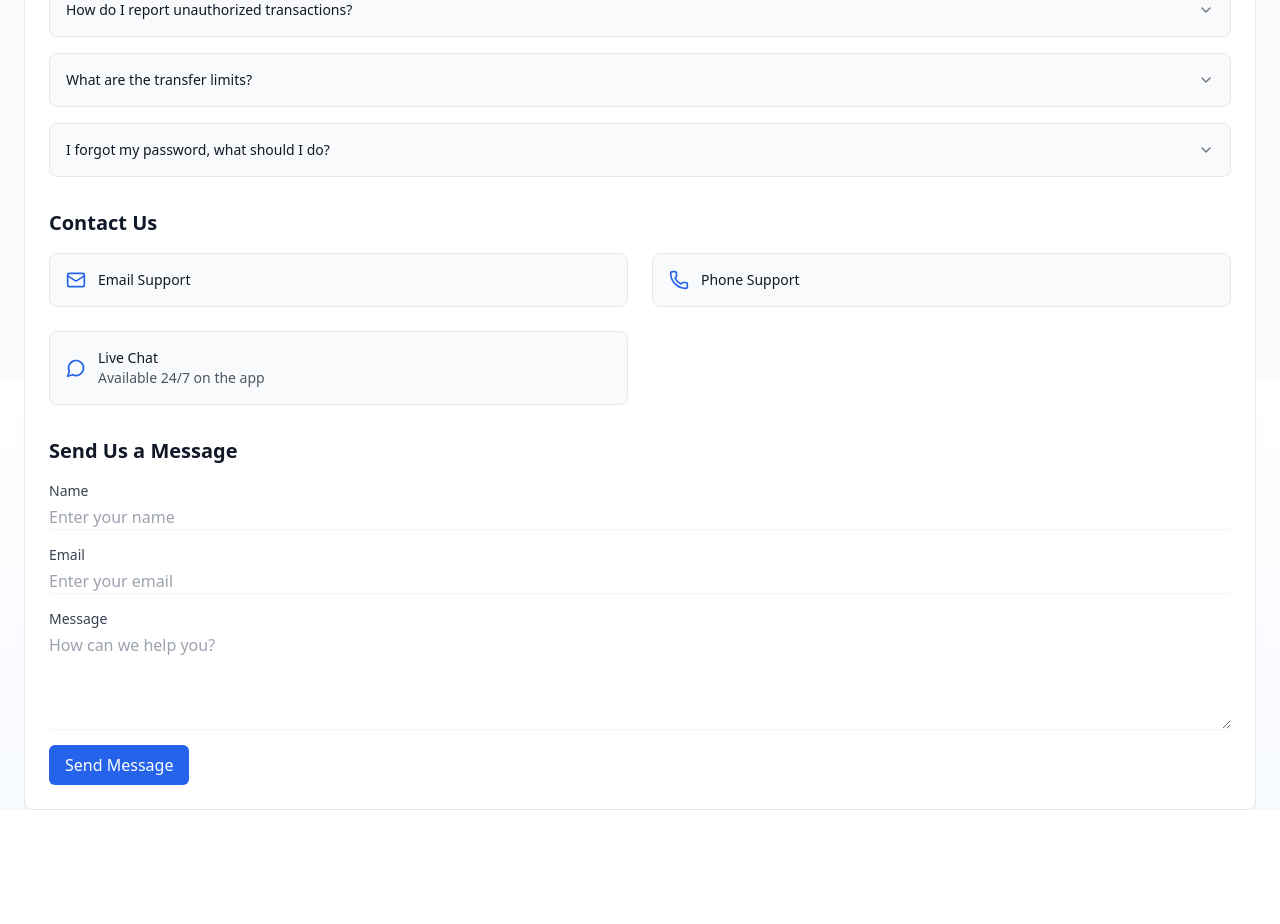
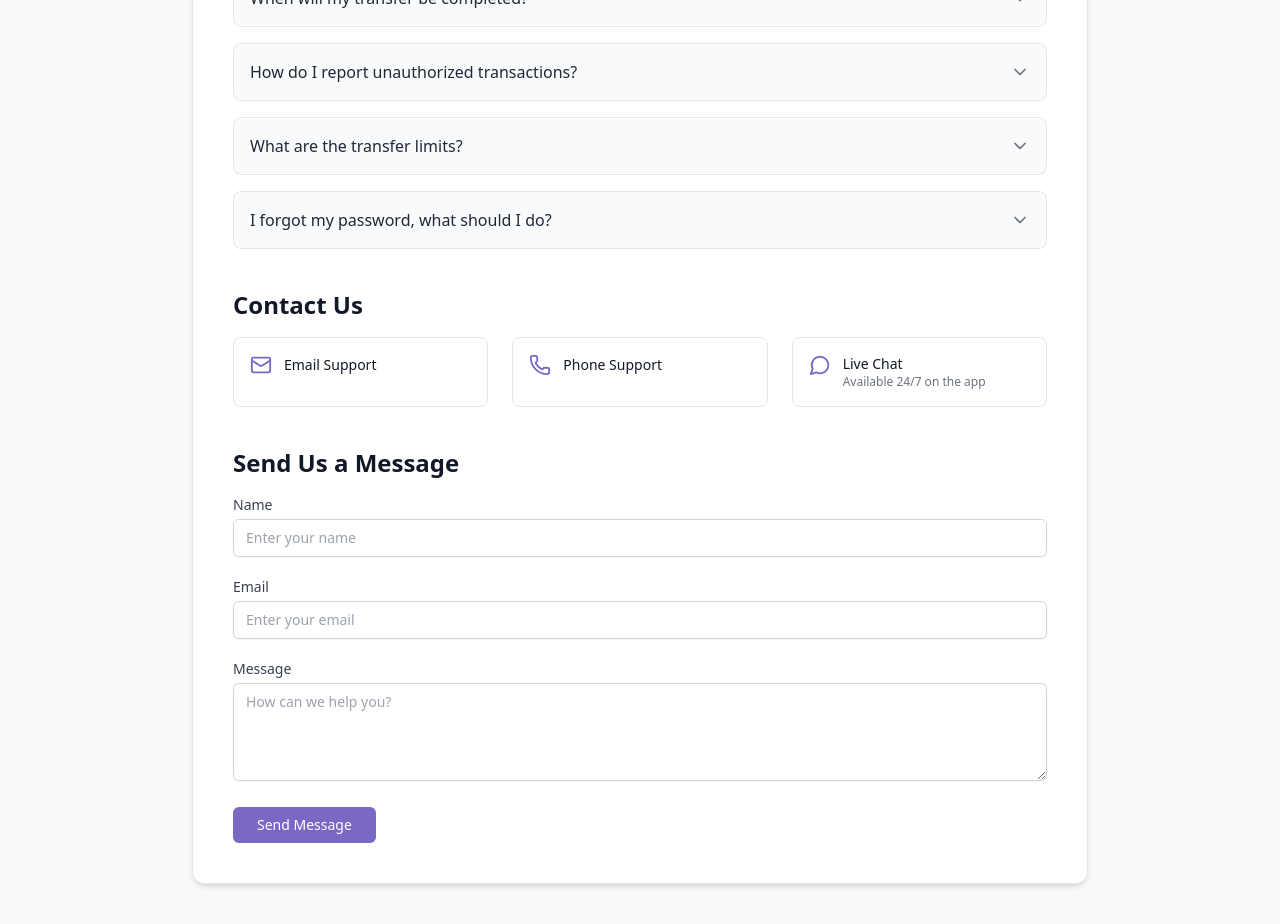
Before and after one commit to Jesam33/WIB, a Next.js app: page /help in a window 1280 px wide. Shown: the part 420-1344 px from the top of the page. Before the commit the page ends 1230 px from the top, so only its background shows below. Built offline with nearby package versions, Linux system fonts and the light colour scheme.

Commit message:
updatres

```diff
--- a/src/app/help/page.jsx
+++ b/src/app/help/page.jsx
@@ -14,7 +14,6 @@ import {
 export default function HelpPage() {
   const [openFaqIndex, setOpenFaqIndex] = useState(null);
 
-  // FAQ data
   const faqs = [
     {
       id: 1,
@@ -54,7 +53,6 @@ export default function HelpPage() {
     },
   ];
 
-  // Toggle FAQ answer visibility
   const toggleFaq = (index) => {
     setOpenFaqIndex(openFaqIndex === index ? null : index);
   };
@@ -64,166 +62,163 @@ export default function HelpPage() {
   };
 
   return (
-    <div className="flex flex-col md:flex-row h-screen bg-gray-50">
-      {/* Main Content */}
-      <div className="flex-1 flex flex-col ">
-        {/* Help Section */}
-        <div className="bg-white rounded-lg border border-gray-200 shadow-sm p-6 m-6">
-          {/* Back Button */}
+    <div className="flex flex-col md:flex-row min-h-screen bg-gray-50">
+      <div className="flex-1 p-6 md:p-10">
+        <div className="max-w-4xl mx-auto bg-white rounded-xl shadow-md p-6 md:p-10 border border-gray-200">
           <Link
             href="/dashboard"
-            className="flex items-center gap-2 text-blue-600 hover:text-blue-800 text-sm font-medium mb-6"
+            className="flex items-center gap-2 text-primary-600 hover:text-primary-800 text-sm font-medium mb-8"
           >
             <ArrowLeft size={16} />
             <span>Back to Dashboard</span>
           </Link>
-          <h1 className="text-2xl font-bold text-blue-700 mb-6">Help Center</h1>
 
-          {/* FAQs Section */}
-          <div className="mb-8">
-            <h2 className="text-xl font-semibold text-gray-900 mb-4">
+          <h1 className="text-3xl font-bold text-primary-700 mb-6">Help Center</h1>
+
+          {/* FAQ Section */}
+          <section className="mb-10">
+            <h2 className="text-2xl font-semibold text-gray-900 mb-4">
               Frequently Asked Questions
             </h2>
             <div className="space-y-4">
               {faqs.map((faq, index) => (
                 <div
                   key={index}
-                  className="bg-gray-50 p-4 rounded-lg border border-gray-200"
+                  className="border rounded-lg p-4 bg-gray-50 transition-shadow hover:shadow-sm"
                 >
                   <button
                     onClick={() => toggleFaq(index)}
-                    className="w-full flex items-center justify-between text-left"
+                    className="w-full flex justify-between items-center text-left"
                   >
-                    <span className="text-sm font-medium text-gray-900">
+                    <span className="text-base font-medium text-gray-800">
                       {faq.question}
                     </span>
                     {openFaqIndex === index ? (
-                      <ChevronUp size={16} className="text-gray-500" />
+                      <ChevronUp size={20} className="text-gray-500" />
                     ) : (
-                      <ChevronDown size={16} className="text-gray-500" />
+                      <ChevronDown size={20} className="text-gray-500" />
                     )}
                   </button>
                   {openFaqIndex === index && (
-                    <p className="text-sm text-gray-600 mt-2">{faq.answer}</p>
+                    <p className="mt-3 text-sm text-gray-600">{faq.answer}</p>
                   )}
                 </div>
               ))}
             </div>
-          </div>
+          </section>
 
-          {/* Contact Section */}
-          <div>
-            <h2 className="text-xl font-semibold text-gray-900 mb-4">
+          {/* Contact Us Section */}
+          <section className="mb-10">
+            <h2 className="text-2xl font-semibold text-gray-900 mb-4">
               Contact Us
             </h2>
-            <div className="grid grid-cols-1 md:grid-cols-2 gap-6">
-              {/* Email Support */}
+            <div className="grid gap-6 md:grid-cols-3">
               <div
-                className="bg-gray-50 p-4 rounded-lg border border-gray-200 cursor-pointer hover:bg-gray-400"
+                className="cursor-pointer rounded-lg border p-4 hover:bg-primary-100 transition"
                 onClick={handleEmailSupport}
               >
                 <div className="flex items-center gap-3">
-                  <Mail size={20} className="text-blue-600" />
+                  <Mail size={22} className="text-primary-600" />
                   <div>
-                    <h3 className="text-sm font-medium text-gray-900 ">
+                    <h3 className="font-medium text-gray-900 text-sm">
                       Email Support
                     </h3>
                   </div>
                 </div>
               </div>
 
-              {/* Phone Support */}
               <div
-                className="bg-gray-50 p-4 rounded-lg border border-gray-200 cursor-pointer hover:bg-gray-400"
+                className="cursor-pointer rounded-lg border p-4 hover:bg-primary-100 transition"
                 onClick={handleEmailSupport}
               >
                 <div className="flex items-center gap-3">
-                  <Phone size={20} className="text-blue-600" />
+                  <Phone size={22} className="text-primary-600" />
                   <div>
-                    <h3
-                      className="text-sm font-medium text-gray-900"
-                    >
+                    <h3 className="font-medium text-gray-900 text-sm">
                       Phone Support
                     </h3>
                   </div>
                 </div>
               </div>
 
-              {/* Live Chat */}
-              <div className="bg-gray-50 p-4 rounded-lg border border-gray-200 cursor-pointer hover:bg-gray-400"
+              <div
+                className="cursor-pointer rounded-lg border p-4 hover:bg-blue-50 transition"
                 onClick={handleEmailSupport}
               >
-                <div className="flex items-center gap-3">
-                  <MessageCircle size={20} className="text-blue-600" />
+                <div className="flex items-start gap-3">
+                  <MessageCircle size={22} className="text-primary-600" />
                   <div>
-                    <h3 className="text-sm font-medium text-gray-900">
+                    <h3 className="font-medium text-gray-900 text-sm">
                       Live Chat
                     </h3>
-                    <p className="text-sm text-gray-600">
+                    <p className="text-xs text-gray-500">
                       Available 24/7 on the app
                     </p>
                   </div>
                 </div>
               </div>
             </div>
-          </div>
+          </section>
 
-          {/* Contact Form */}
-          <div className="mt-8">
-            <h2 className="text-xl font-semibold text-gray-900 mb-4">
+          {/* Contact Form Section */}
+          <section>
+            <h2 className="text-2xl font-semibold text-gray-900 mb-4">
               Send Us a Message
             </h2>
-            <form className="space-y-4">
+            <form className="space-y-5">
               <div>
                 <label
                   htmlFor="name"
-                  className="block text-sm font-medium text-gray-700"
+                  className="block text-sm font-medium text-gray-700 mb-1"
                 >
                   Name
                 </label>
                 <input
                   type="text"
                   id="name"
-                  className="mt-1 block w-full rounded-md border-gray-200 shadow-sm focus:border-blue-500 focus:ring-blue-500"
                   placeholder="Enter your name"
+                  className="w-full rounded-md border border-gray-300 px-3 py-2 shadow-sm focus:ring-blue-500 focus:border-blue-500 text-sm"
                 />
               </div>
+
               <div>
                 <label
                   htmlFor="email"
-                  className="block text-sm font-medium text-gray-700"
+                  className="block text-sm font-medium text-gray-700 mb-1"
                 >
                   Email
                 </label>
                 <input
                   type="email"
                   id="email"
-                  className="mt-1 block w-full rounded-md border-gray-200 shadow-sm focus:border-blue-500 focus:ring-blue-500"
                   placeholder="Enter your email"
+                  className="w-full rounded-md border border-gray-300 px-3 py-2 shadow-sm focus:ring-blue-500 focus:border-blue-500 text-sm"
                 />
               </div>
+
               <div>
                 <label
                   htmlFor="message"
-                  className="block text-sm font-medium text-gray-700"
+                  className="block text-sm font-medium text-gray-700 mb-1"
                 >
                   Message
                 </label>
                 <textarea
                   id="message"
                   rows={4}
-                  className="mt-1 block w-full rounded-md border-gray-200 shadow-sm focus:border-blue-500 focus:ring-blue-500"
                   placeholder="How can we help you?"
-                />
+                  className="w-full rounded-md border border-gray-300 px-3 py-2 shadow-sm focus:ring-blue-500 focus:border-blue-500 text-sm"
+                ></textarea>
               </div>
+
               <button
                 type="submit"
-                className="w-full md:w-auto px-4 py-2 bg-blue-600 text-white rounded-md hover:bg-blue-700"
+                className="bg-primary-600 hover:bg-primary-700 text-white text-sm font-medium px-6 py-2 rounded-md transition"
               >
                 Send Message
               </button>
             </form>
-          </div>
+          </section>
         </div>
       </div>
     </div>
--- a/src/app/history/page.jsx
+++ b/src/app/history/page.jsx
@@ -242,14 +242,14 @@ export default function History() {
             <CreditCard size={18} />
             <span>Cards</span>
           </a>
-          <Link
+          {/* <Link
             href="/transfers"
             className="flex items-center gap-3 px-4 py-3 text-sm font-medium text-gray-600 hover:bg-gray-50"
             onClick={() => setSidebarOpen(false)}
           >
             <Send size={18} />
             <span>Transfers</span>
-          </Link>
+          </Link> */}
           <Link
             href="/history"
             className="flex items-center gap-3 px-4 py-3 text-sm font-medium text-blue-700 bg-blue-50 border-l-4 border-blue-600"
--- a/src/app/profile/page.jsx
+++ b/src/app/profile/page.jsx
@@ -276,14 +276,14 @@ export default function ProfilePage() {
             <CreditCard size={18} />
             <span>Cards</span>
           </a>
-          <Link
+          {/* <Link
             href="/transfers"
             className="flex items-center gap-3 px-4 py-3 text-sm font-medium text-gray-600 hover:bg-gray-50"
             onClick={() => setSidebarOpen(false)}
           >
             <Send size={18} />
             <span>Transfers</span>
-          </Link>
+          </Link> */}
           <Link
             href="/history"
             className="flex items-center gap-3 px-4 py-3 text-sm font-medium text-gray-600 hover:bg-gray-50"
@@ -411,10 +411,13 @@ export default function ProfilePage() {
 
           {/* Profile Details */}
           <div className="mt-8 grid grid-cols-1 md:grid-cols-2 gap-6">
-            <div className="bg-gray-50 p-4 rounded-lg">
-              <h3 className="text-sm font-medium text-gray-500">Email</h3>
-              <p className="text-gray-900 font-semibold">{user?.email}</p>
-            </div>
+          <div className="bg-gray-50 p-4 rounded-lg overflow-hidden">
+  <h3 className="text-sm font-medium text-gray-500">Email</h3>
+  <p className="text-gray-900 font-semibold break-all truncate">
+    {user?.email}
+  </p>
+</div>
+
             <div className="bg-gray-50 p-4 rounded-lg">
               <h3 className="text-sm font-medium text-gray-500">
                 Account Number
--- a/src/app/register/page.jsx
+++ b/src/app/register/page.jsx
@@ -68,7 +68,7 @@ export default function RegisterPage() {
               Create Your Account
             </h2>
             <p className="mt-2 text-gray-600">
-              Join GlobalisBank and start managing your finances
+              Join Western Intercontinental bank and start managing your finances
             </p>
           </div>
 
@@ -86,7 +86,7 @@ export default function RegisterPage() {
                     label="First Name"
                     name="firstName"
                     type="text"
-                    placeholder="John"
+                    placeholder="Enter first name"
                     register={register}
                     error={errors.firstName}
                     rules={{ required: "First name is required" }}
@@ -96,7 +96,7 @@ export default function RegisterPage() {
                     label="Last Name"
                     name="lastName"
                     type="text"
-                    placeholder="Doe"
+                    placeholder="Enter last name"
                     register={register}
                     error={errors.lastName}
                     rules={{ required: "Last name is required" }}
--- a/src/components/ui/TransactionTable.jsx
+++ b/src/components/ui/TransactionTable.jsx
@@ -78,7 +78,7 @@ export default function TransactionTable({ transactions }) {
       <div className="flex justify-between items-center px-4 py-3 border-b bg-gray-50">
         <h2 className="text-lg font-semibold text-gray-800">Transaction History</h2>
         <div className="flex items-center gap-2">
-          <button className="flex items-center gap-1 text-sm bg-primary-600 text-gray-600 px-2 py-1 rounded hover:bg-gray-100">
+          <button className="flex items-center gap-1 text-sm bg-gray-50 text-gray-600 px-2 py-1 rounded hover:bg-gray-100">
             <Filter size={16} />
             <span className="hidden sm:inline">Filter</span>
           </button>
```
